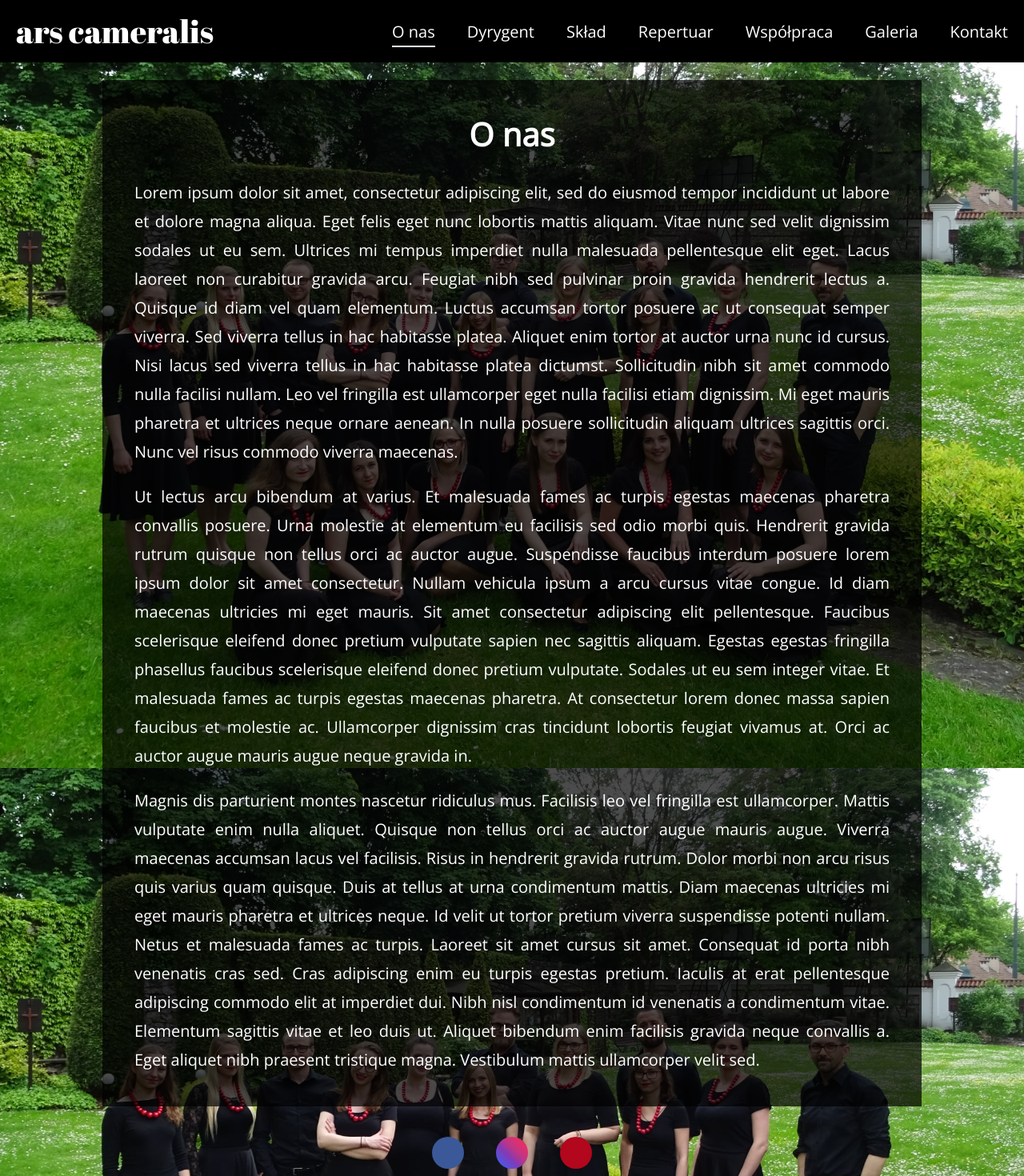
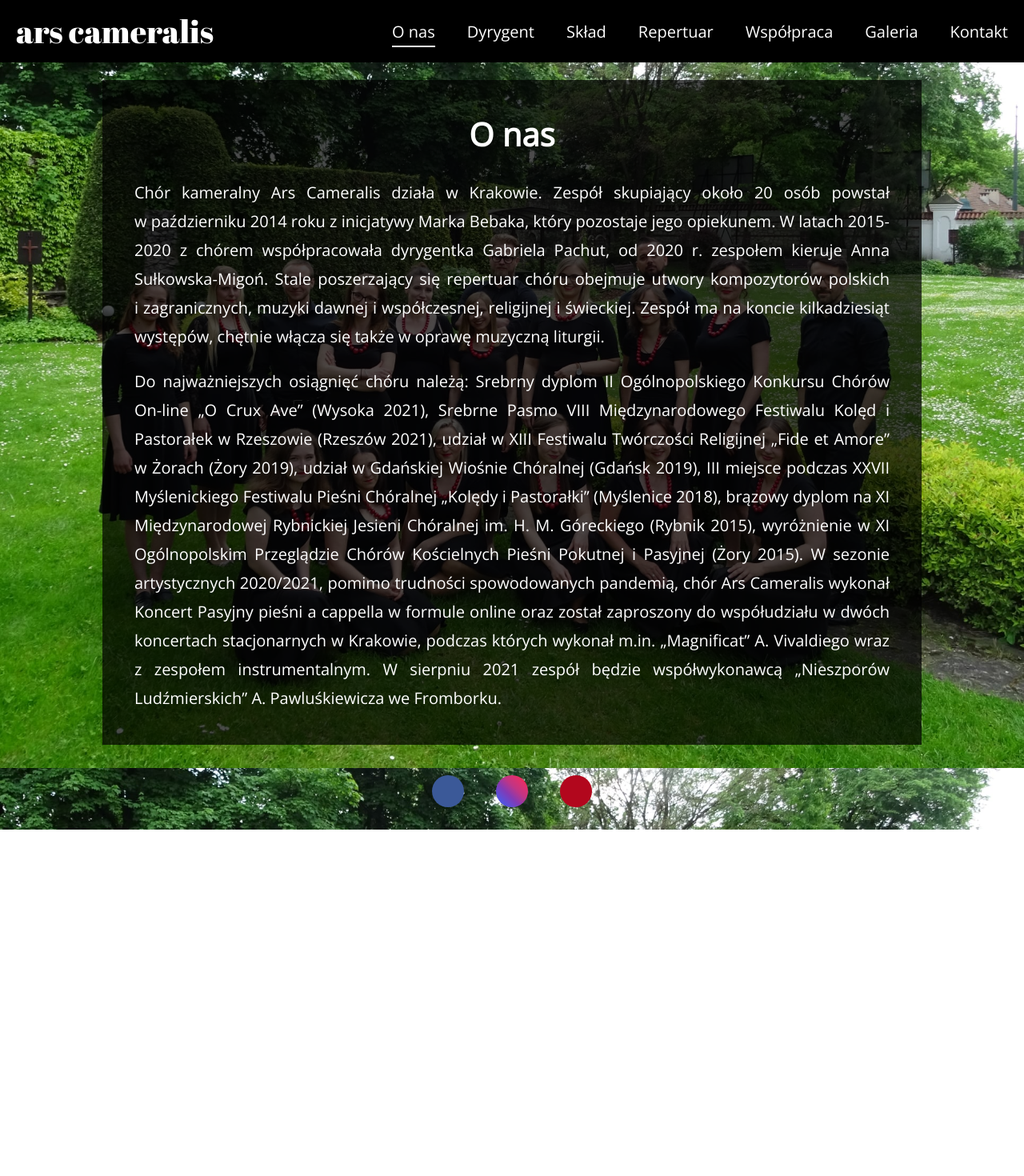
Before and after one commit to piotr-rajtar/ars-cameralis, a Vue app: page /about in a window 1280 px wide. Shown: the top 1470 px of the page at 80% size. After the commit the page ends 1037 px from the top, so only its background shows below. Built offline with nearby package versions, Linux system fonts and the light colour scheme; some icons are missing.

Commit message:
Add about content

```diff
--- a/src/components/about/About.vue
+++ b/src/components/about/About.vue
@@ -4,20 +4,18 @@
       <h1 :class="style.header">O nas</h1>
       <p :class="style.paragraph">{{ paragraph1 }}</p>
       <p :class="style.paragraph">{{ paragraph2 }}</p>
-      <p :class="style.paragraph">{{ paragraph3 }}</p>
     </div>
   </div>
 </template>
 
 <script lang="ts">
 import { Component, Vue } from 'vue-property-decorator';
-import { paragraph1, paragraph2, paragraph3 } from './aboutContent';
+import { paragraph1, paragraph2 } from './aboutContent';
 
 @Component({})
 export default class About extends Vue {
   paragraph1 = paragraph1;
   paragraph2 = paragraph2;
-  paragraph3 = paragraph3;
 }
 </script>
 
--- a/src/components/about/aboutContent.ts
+++ b/src/components/about/aboutContent.ts
@@ -1,6 +1,4 @@
 export const paragraph1: string =
-  'Lorem ipsum dolor sit amet, consectetur adipiscing elit, sed do eiusmod tempor incididunt ut labore et dolore magna aliqua. Eget felis eget nunc lobortis mattis aliquam. Vitae nunc sed velit dignissim sodales ut eu sem. Ultrices mi tempus imperdiet nulla malesuada pellentesque elit eget. Lacus laoreet non curabitur gravida arcu. Feugiat nibh sed pulvinar proin gravida hendrerit lectus a. Quisque id diam vel quam elementum. Luctus accumsan tortor posuere ac ut consequat semper viverra. Sed viverra tellus in hac habitasse platea. Aliquet enim tortor at auctor urna nunc id cursus. Nisi lacus sed viverra tellus in hac habitasse platea dictumst. Sollicitudin nibh sit amet commodo nulla facilisi nullam. Leo vel fringilla est ullamcorper eget nulla facilisi etiam dignissim. Mi eget mauris pharetra et ultrices neque ornare aenean. In nulla posuere sollicitudin aliquam ultrices sagittis orci. Nunc vel risus commodo viverra maecenas.';
+  'Chór kameralny Ars Cameralis działa w Krakowie. Zespół skupiający około 20 osób powstał w październiku 2014 roku z inicjatywy Marka Bebaka, który pozostaje jego opiekunem. W latach 2015-2020 z chórem współpracowała dyrygentka Gabriela Pachut, od 2020 r. zespołem kieruje Anna Sułkowska-Migoń. Stale poszerzający się repertuar chóru obejmuje utwory kompozytorów polskich i zagranicznych, muzyki dawnej i współczesnej, religijnej i świeckiej. Zespół ma na koncie kilkadziesiąt występów, chętnie włącza się także w oprawę muzyczną liturgii.';
 export const paragraph2: string =
-  'Ut lectus arcu bibendum at varius. Et malesuada fames ac turpis egestas maecenas pharetra convallis posuere. Urna molestie at elementum eu facilisis sed odio morbi quis. Hendrerit gravida rutrum quisque non tellus orci ac auctor augue. Suspendisse faucibus interdum posuere lorem ipsum dolor sit amet consectetur. Nullam vehicula ipsum a arcu cursus vitae congue. Id diam maecenas ultricies mi eget mauris. Sit amet consectetur adipiscing elit pellentesque. Faucibus scelerisque eleifend donec pretium vulputate sapien nec sagittis aliquam. Egestas egestas fringilla phasellus faucibus scelerisque eleifend donec pretium vulputate. Sodales ut eu sem integer vitae. Et malesuada fames ac turpis egestas maecenas pharetra. At consectetur lorem donec massa sapien faucibus et molestie ac. Ullamcorper dignissim cras tincidunt lobortis feugiat vivamus at. Orci ac auctor augue mauris augue neque gravida in.';
-export const paragraph3: string =
-  'Magnis dis parturient montes nascetur ridiculus mus. Facilisis leo vel fringilla est ullamcorper. Mattis vulputate enim nulla aliquet. Quisque non tellus orci ac auctor augue mauris augue. Viverra maecenas accumsan lacus vel facilisis. Risus in hendrerit gravida rutrum. Dolor morbi non arcu risus quis varius quam quisque. Duis at tellus at urna condimentum mattis. Diam maecenas ultricies mi eget mauris pharetra et ultrices neque. Id velit ut tortor pretium viverra suspendisse potenti nullam. Netus et malesuada fames ac turpis. Laoreet sit amet cursus sit amet. Consequat id porta nibh venenatis cras sed. Cras adipiscing enim eu turpis egestas pretium. Iaculis at erat pellentesque adipiscing commodo elit at imperdiet dui. Nibh nisl condimentum id venenatis a condimentum vitae. Elementum sagittis vitae et leo duis ut. Aliquet bibendum enim facilisis gravida neque convallis a. Eget aliquet nibh praesent tristique magna. Vestibulum mattis ullamcorper velit sed.';
+  'Do najważniejszych osiągnięć chóru należą: Srebrny dyplom II Ogólnopolskiego Konkursu Chórów On-line „O Crux Ave” (Wysoka 2021), Srebrne Pasmo VIII Międzynarodowego Festiwalu Kolęd i Pastorałek w Rzeszowie (Rzeszów 2021), udział w XIII Festiwalu Twórczości Religijnej „Fide et Amore” w Żorach (Żory 2019), udział w Gdańskiej Wiośnie Chóralnej (Gdańsk 2019), III miejsce podczas XXVII Myślenickiego Festiwalu Pieśni Chóralnej „Kolędy i Pastorałki” (Myślenice 2018), brązowy dyplom na XI Międzynarodowej Rybnickiej Jesieni Chóralnej im. H. M. Góreckiego (Rybnik 2015), wyróżnienie w XI Ogólnopolskim Przeglądzie Chórów Kościelnych Pieśni Pokutnej i Pasyjnej (Żory 2015). W sezonie artystycznych 2020/2021, pomimo trudności spowodowanych pandemią, chór Ars Cameralis wykonał Koncert Pasyjny pieśni a cappella w formule online oraz został zaproszony do współudziału w dwóch koncertach stacjonarnych w Krakowie, podczas których wykonał m.in. „Magnificat” A. Vivaldiego wraz z zespołem instrumentalnym. W sierpniu 2021 zespół będzie współwykonawcą „Nieszporów Ludźmierskich” A. Pawluśkiewicza we Fromborku.';
```
